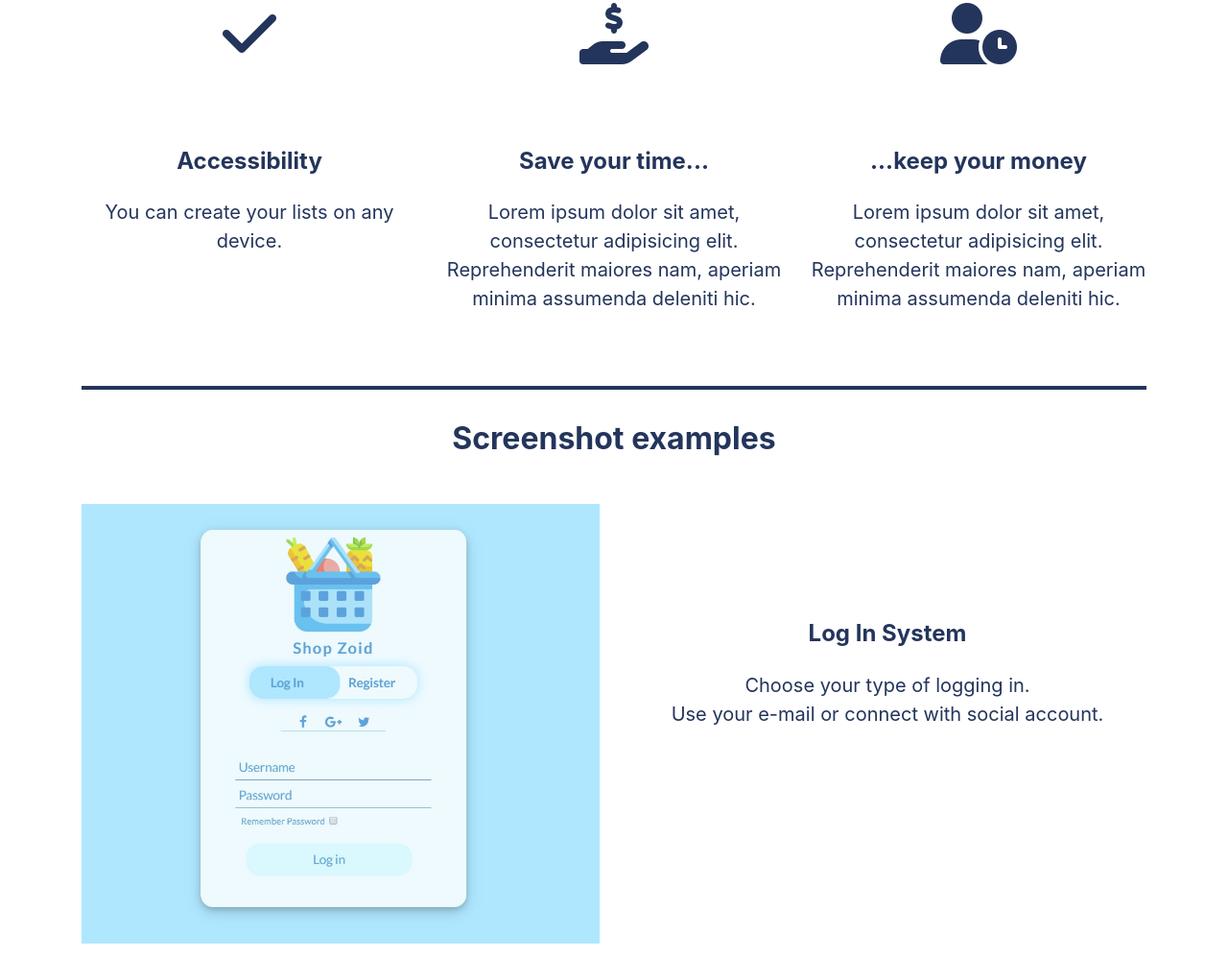
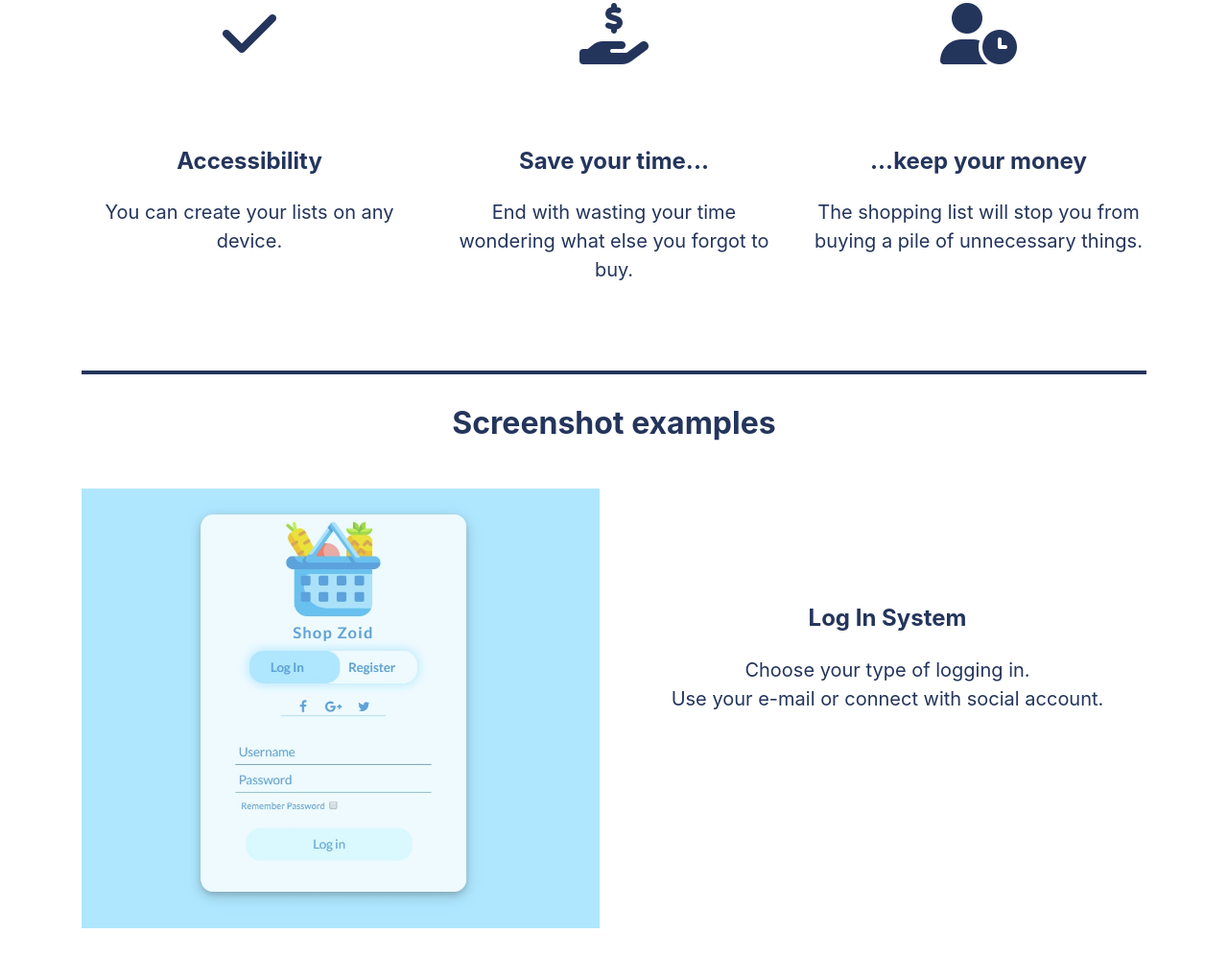
Before and after one commit to ProgramowanieSystemowMobilnych/ShopZoid.io, a plain HTML site: page index.html in a window 1280 px wide. Shown: the part 863-1860 px from the top of the page at 96% size. Drawn offline with nearby package versions, Linux system fonts and the light colour scheme; a script that the page names is missing.

Commit message:
add new descriptions to points

```diff
--- a/index.html
+++ b/index.html
@@ -103,18 +103,12 @@
                         <div class="col-md-4 mb-1">
                             <i class="fas fa-hand-holding-usd fa-4x"></i>
                             <h4 class="my-4 font-weight-bold">Save your time...</h4>
-                            <p class="text-examples">Lorem ipsum dolor sit amet, consectetur adipisicing elit. Reprehenderit
-                                maiores nam,
-                                aperiam minima
-                                assumenda deleniti hic.</p>
+                            <p class="text-examples">End with wasting your time wondering what else you forgot to buy.</p>
                         </div>
                         <div class="col-md-4 mb-1">
                             <i class="fa fa-user-clock fa-4x"></i>
                             <h4 class="my-4 font-weight-bold">...keep your money</h4>
-                            <p class="text-examples">Lorem ipsum dolor sit amet, consectetur adipisicing elit. Reprehenderit
-                                maiores nam,
-                                aperiam minima
-                                assumenda deleniti hic.</p>
+                            <p class="text-examples">The shopping list will stop you from buying a pile of unnecessary things.</p>
                         </div>
                     </div>
                     <br>
```
